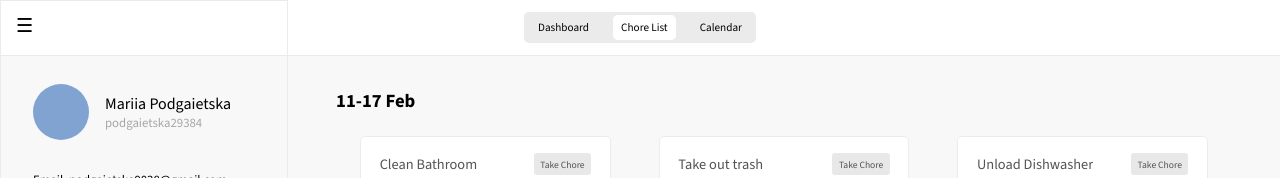
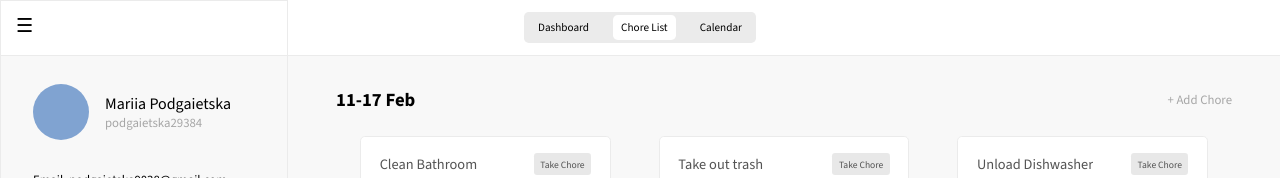
Before and after one commit to Axeloooo/ChoreShare, a React (Create React App) app in the folder client/: page /chore-list in a window 1280 px wide. Shown: the top 178 px of the page. Built offline with nearby package versions, Linux system fonts and the light colour scheme.

Commit message:
chorelist fixes

```diff
--- a/client/src/pages/ChoreList.jsx
+++ b/client/src/pages/ChoreList.jsx
@@ -25,6 +25,7 @@ function ChoreList({sidebarOpen}){
             <div className="chore-container">
                 <div className="title">
                     <h3>11-17 Feb</h3>
+                    <p>+ Add Chore</p>
                 </div>
                 <div className="chore-list">
                     {threeColumns.map((column) => (
--- a/client/src/styles/Chorelist.css
+++ b/client/src/styles/Chorelist.css
@@ -26,6 +26,17 @@
     width: 100%;
     height: fit-content;
     margin-bottom: 1.5rem;
+    display: flex;
+    align-items: center;
+    width: 100%;
+    justify-content: space-between;
+}
+
+.title p{
+    font-size: 0.8rem;
+    font-weight: 400;
+    color: var(--darkgrey);
+    cursor: pointer;
 }
 
 .chore-list{
```
